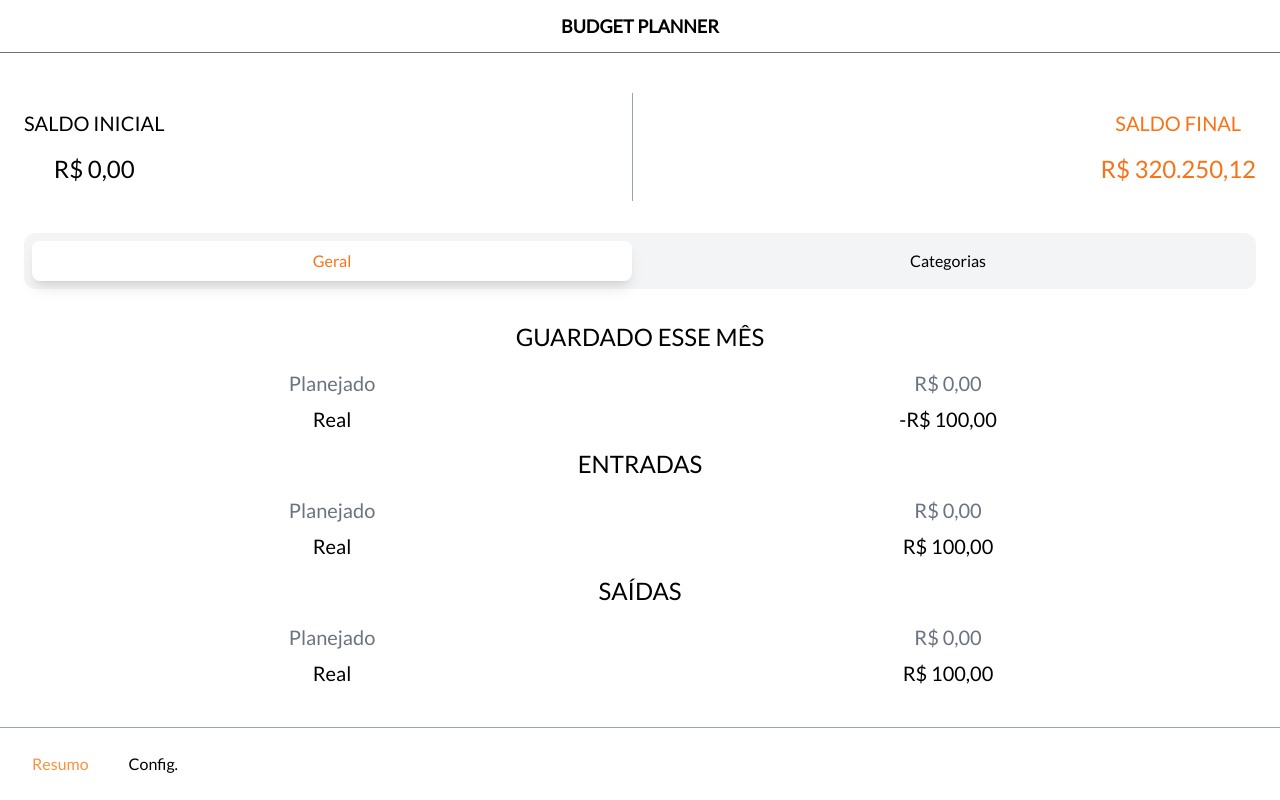
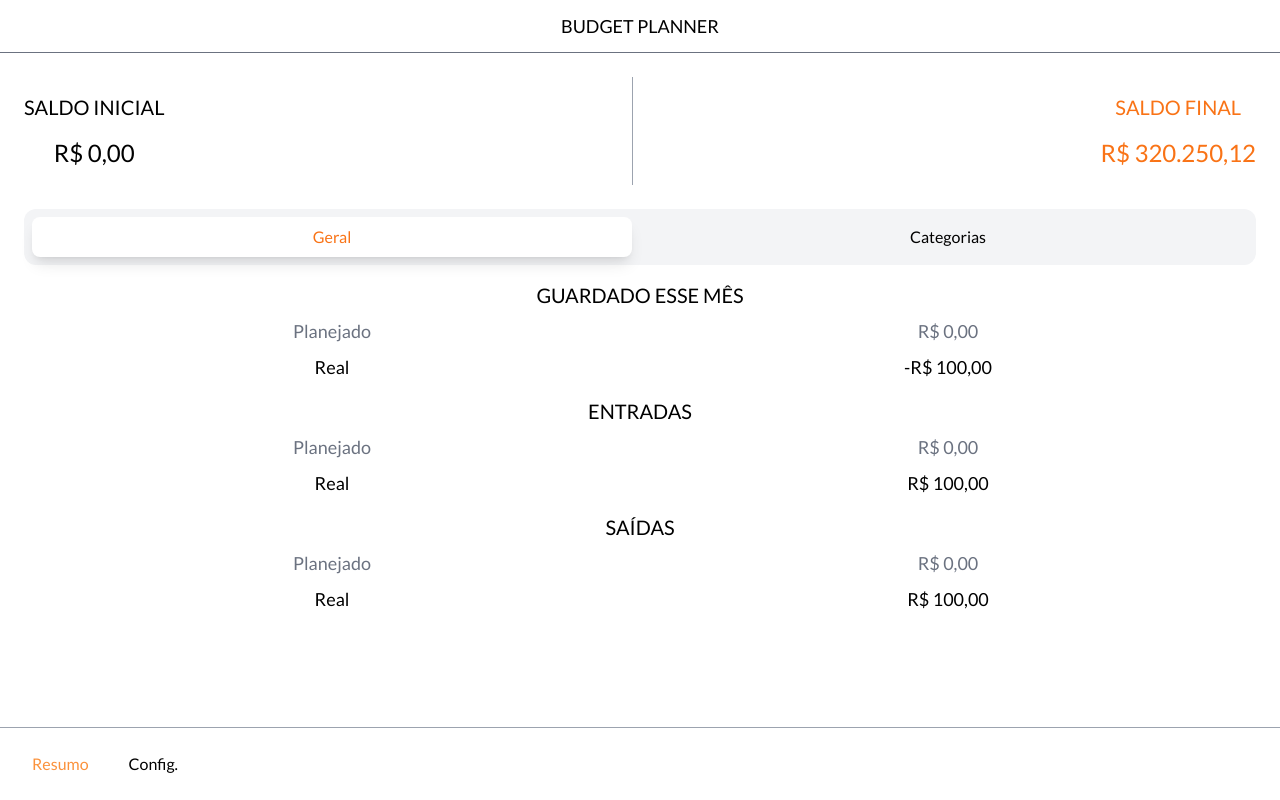
Before and after one commit to jonathassardinha/budget-planner, a Next.js app: page / in a window 1280 px wide. Built offline with nearby package versions, Linux system fonts and the light colour scheme.

Commit message:
added localComponents folder

```diff
--- a/src/app/components/Results.tsx
+++ /dev/null
@@ -1,25 +0,0 @@
-import { currencyFormatter } from "@/utils/currencyFormatter";
-
-export type ResultsProps = {
-	title: string;
-	expected: number;
-	real: number;
-};
-
-export function Results({ title, expected, real }: ResultsProps) {
-	return (
-		<div className="flex flex-col text-xl">
-			<p className="mb-4 self-center text-2xl font-medium uppercase">{title}</p>
-			<div className="mb-2 grid grid-cols-2 place-items-center">
-				<span className="font-medium text-gray-500">Planejado</span>
-				<span className="text-gray-500">
-					{currencyFormatter.format(expected)}
-				</span>
-			</div>
-			<div className=" grid grid-cols-2 place-items-center">
-				<span className="font-medium">Real</span>
-				<span>{currencyFormatter.format(real)}</span>
-			</div>
-		</div>
-	);
-}
--- a/src/app/components/Tabs.tsx
+++ /dev/null
@@ -1,51 +0,0 @@
-"use client";
-
-import { Tab } from "@headlessui/react";
-import { ReactNode } from "react";
-import { Results } from "./Results";
-
-function StyledTab(props: { children: ReactNode }) {
-	return (
-		<Tab
-			{...props}
-			className="transition-all duration-300 outline-none py-2 px-4 rounded-lg flex-1 ui-selected:shadow-lg ui-selected:text-orange-500 ui-selected:bg-white"
-		/>
-	);
-}
-
-export function Tabs() {
-	return (
-		<Tab.Group defaultIndex={0}>
-			<Tab.List className="flex gap-4 p-2 bg-gray-100 rounded-xl">
-				<StyledTab>Geral</StyledTab>
-				<StyledTab>Categorias</StyledTab>
-			</Tab.List>
-			<Tab.Panels className="flex-1 overflow-hidden flex flex-col">
-				<Tab.Panel className="h-full">
-					<div className="flex flex-col justify-between h-full">
-						<Results title="Guardado esse mês" expected={0} real={-100} />
-						<Results title="Entradas" expected={0} real={100} />
-						<Results title="Saídas" expected={0} real={100} />
-					</div>
-				</Tab.Panel>
-				<Tab.Panel className="flex flex-col overflow-hidden">
-					<div className="flex flex-col overflow-hidden">
-						<div>header</div>
-						<div className="overflow-auto bg-gray-100">
-							<div style={{ height: "500px" }}></div>
-						</div>
-					</div>
-				</Tab.Panel>
-			</Tab.Panels>
-		</Tab.Group>
-	);
-}
-
-/*
-
-<div className="flex flex-1 flex-col justify-between pt-10 ">
-				<Results title="Guardado esse mês" expected={0} real={-100} />
-				<Results title="Entradas" expected={0} real={100} />
-				<Results title="Saídas" expected={0} real={100} />
-			</div>
-			*/
--- a/src/app/globals.css
+++ b/src/app/globals.css
@@ -3,6 +3,14 @@
 @tailwind base;
 @tailwind components;
 @tailwind utilities;
+
+:root {
+  font-synthesis: none;
+  text-rendering: optimizeLegibility;
+  -webkit-font-smoothing: antialiased;
+  -moz-osx-font-smoothing: grayscale;
+  -webkit-text-size-adjust: 100%;
+}
 
 * {
   box-sizing: border-box;
--- a/src/app/layout.tsx
+++ b/src/app/layout.tsx
@@ -1,5 +1,5 @@
 import "./globals.css";
-import { Navbar } from "./components/Navbar";
+import { Navbar } from "./localComponents/Navbar";
 
 type RootLayoutProps = {
   children: React.ReactNode;
@@ -9,7 +9,7 @@ export default function RootLayout({ children }: RootLayoutProps) {
   return (
     <html lang="en">
       <head />
-			<body className="max-w-screen flex h-screen max-h-screen w-screen flex-col overflow-hidden">
+      <body className="flex h-screen max-h-screen flex-col overflow-hidden">
         <header className="flex justify-center border-b border-gray-500 py-3 text-lg font-bold uppercase">
           Budget Planner
         </header>
--- /dev/null
+++ b/src/app/localComponents/Results.tsx
@@ -0,0 +1,25 @@
+import { currencyFormatter } from "@/utils/currencyFormatter";
+
+export type ResultsProps = {
+  title: string;
+  expected: number;
+  real: number;
+};
+
+export function Results({ title, expected, real }: ResultsProps) {
+  return (
+    <div className="flex flex-col text-lg">
+      <p className="mb-2 self-center text-xl font-medium uppercase">{title}</p>
+      <div className="mb-2 grid grid-cols-2 place-items-center">
+        <span className="font-medium text-gray-500">Planejado</span>
+        <span className="text-gray-500">
+          {currencyFormatter.format(expected)}
+        </span>
+      </div>
+      <div className=" grid grid-cols-2 place-items-center">
+        <span className="font-medium">Real</span>
+        <span>{currencyFormatter.format(real)}</span>
+      </div>
+    </div>
+  );
+}
--- /dev/null
+++ b/src/app/localComponents/Tabs.tsx
@@ -0,0 +1,51 @@
+"use client";
+
+import { Tab } from "@headlessui/react";
+import { ReactNode } from "react";
+import { Results } from "./Results";
+
+function StyledTab(props: { children: ReactNode }) {
+  return (
+    <Tab
+      {...props}
+      className="transition-all duration-300 outline-none py-2 px-4 rounded-lg flex-1 ui-selected:shadow-lg ui-selected:text-orange-500 ui-selected:bg-white"
+    />
+  );
+}
+
+export function Tabs() {
+  return (
+    <Tab.Group defaultIndex={0}>
+      <Tab.List className="flex gap-4 p-2 bg-gray-100 rounded-xl mb-4">
+        <StyledTab>Geral</StyledTab>
+        <StyledTab>Categorias</StyledTab>
+      </Tab.List>
+      <Tab.Panels className="flex-1 overflow-hidden flex flex-col">
+        <Tab.Panel className="flex flex-col overflow-hidden">
+          <div className="flex flex-col justify-between h-full gap-4 overflow-auto">
+            <Results title="Guardado esse mês" expected={0} real={-100} />
+            <Results title="Entradas" expected={0} real={100} />
+            <Results title="Saídas" expected={0} real={100} />
+          </div>
+        </Tab.Panel>
+        <Tab.Panel className="flex flex-col overflow-hidden">
+          <div className="flex flex-col overflow-hidden">
+            <div>header</div>
+            <div className="overflow-auto bg-gray-100">
+              <div style={{ height: "500px" }}></div>
+            </div>
+          </div>
+        </Tab.Panel>
+      </Tab.Panels>
+    </Tab.Group>
+  );
+}
+
+/*
+
+<div className="flex flex-1 flex-col justify-between pt-10 ">
+				<Results title="Guardado esse mês" expected={0} real={-100} />
+				<Results title="Entradas" expected={0} real={100} />
+				<Results title="Saídas" expected={0} real={100} />
+			</div>
+			*/
--- a/src/app/page.tsx
+++ b/src/app/page.tsx
@@ -1,11 +1,11 @@
-import { Balance } from "./components/Balance";
-import { Results } from "./components/Results";
-import { Tabs } from "./components/Tabs";
+import { Balance } from "./localComponents/Balance";
+import { Results } from "./localComponents/Results";
+import { Tabs } from "./localComponents/Tabs";
 
 export default function Home() {
   return (
-		<main className="flex flex-1 flex-col gap-8 px-6 py-10 overflow-hidden">
-			<div className="flex justify-between">
+    <main className="flex flex-1 flex-col p-6 overflow-hidden">
+      <div className="flex justify-between mb-6">
         <Balance title="Saldo Inicial" amount={0} />
         <div className="border-l border-gray-400" />
         <Balance accentColor title="Saldo Final" amount={320250.12} />
```
Also changed, not shown: src/app/localComponents/Balance.tsx (renamed from src/app/components/Balance.tsx), src/app/localComponents/Navbar.tsx (renamed from src/app/components/Navbar.tsx). Lines whose indentation alone changed are shown as unchanged.
